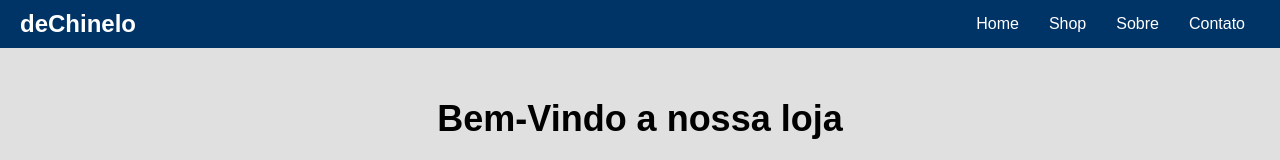
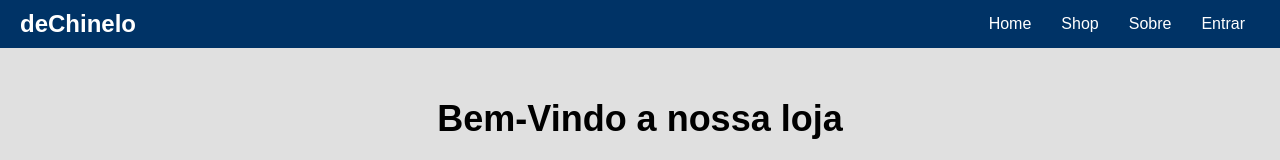
Before and after one commit to afonsosecundaria/trabalho-peoo, a React (Vite) app in the folder sistema-de-compras-online/client/: page /home in a window 1280 px wide. Shown: the top 160 px of the page. Built offline with nearby package versions, Linux system fonts and the light colour scheme.

Commit message:
uma pausa

```diff
--- a/sistema-de-compras-online/client/components/Home/Home.jsx
+++ b/sistema-de-compras-online/client/components/Home/Home.jsx
@@ -10,7 +10,7 @@ const Home = () => {
           <a href="/home">Home</a>
           <a href="/shop">Shop</a>
           <a href="/sobre">Sobre</a>
-          <a href="/contato">Contato</a>
+          <a href="/">Entrar</a>
         </nav>
       </header>
 
```
